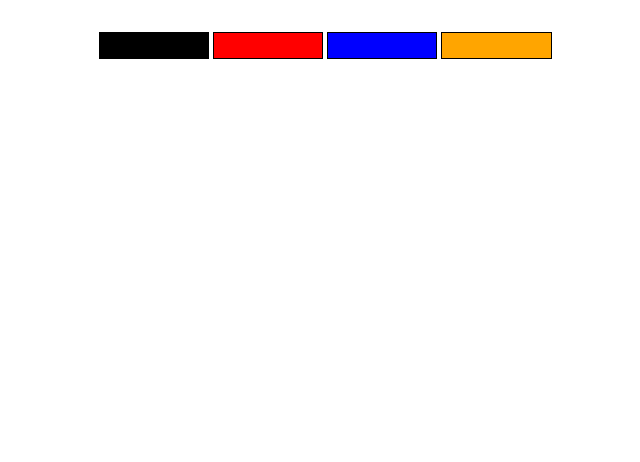
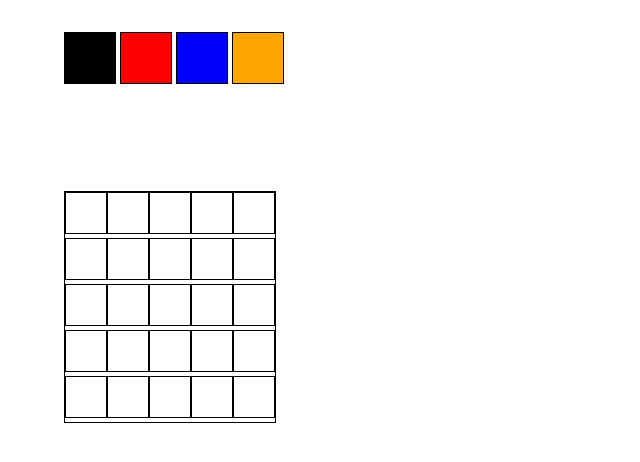
Before and after one commit to Gildeir/Pixels-art-project, a website: page index.html in a window 1280 px wide. Shown: the part 104-566 px from the top of the page, without its empty margins (0-640 px from the left). Drawn offline with Linux system fonts and the light colour scheme.

Commit message:
Adicionando quadro de pixels

```diff
--- a/index.html
+++ b/index.html
@@ -16,6 +16,17 @@
         <div class = "color"></div>
         <div class = "color"></div>
     </div>
+
+    <div id = "pixel-board">
+        <!-- <div class = "row">
+            <div class="pixel"></div>
+        </div> -->
+    </div>
+
+
+
+
+
 <script type="module" src="script.js"></script>
 </body>
 </html>
--- a/script.js
+++ b/script.js
@@ -1 +1,30 @@
-console.log('');
+console.log('l');
+function changeColor() {
+  const pixel = event.target;
+  for (let checker = 0; checker < document.getElementsByClassName('color').length; checker += 1) {
+    for (let searcher = 0; searcher < document.getElementsByClassName('color').length; searcher += 1) {
+      if ((document.getElementsByClassName('color')[checker].classList[searcher] === 'select')) pixel.style.backgroundColor = document.getElementsByClassName('color')[checker].classList[searcher];
+    }
+  }
+}//changeColor()
+
+function createPixelBoard() {
+  const numbersRows = 5;
+  for (let indexL = 0; indexL < numbersRows; indexL += 1) {
+    const newRow = document.createElement('div');
+    newRow.className = 'row';
+    document.getElementById('pixel-board').appendChild(newRow);
+    for (let indexR = 0; indexR < numbersRows; indexR += 1) {
+      const newDiv = document.createElement('div');
+      newDiv.className = 'pixel';
+      //pixel.addEventListener('click', changeColor);
+      document.getElementsByClassName('row')[indexL].appendChild(newDiv);
+    }
+  }
+} createPixelBoard();
+
+const setPixel = document.querySelector('.pixel');
+function setBlackColor() {
+  setPixel.style.backgroundColor = 'black';
+}
+setPixel.addEventListener('click', setBlackColor);
--- a/style.css
+++ b/style.css
@@ -11,12 +11,13 @@ body {
 }
 
 #color-palette {
-  margin: 3%;
+  margin-top: 3%;
+  margin-bottom: 5%;
 }
 
 .color {
-  height: 25px;
-  width: 10%;
+  height: 50px;
+  width: 50px;
   display: inline-block;
   border: solid black 1px;
 
@@ -41,3 +42,23 @@ body {
 .color:nth-child( 5 ) {
   background-color: purple;
 }
+
+#pixel-board {
+  margin-top: 4%;
+  border-spacing: 1px;
+  border: 1px solid black;
+  display: inline-block;
+
+}
+
+
+
+.pixel {
+  border: 1px solid black;
+  background-color: white;
+  width: 40px;
+  height: 40px;
+  padding: 0;
+  margin: 0;
+  display: inline-block;
+}
```
